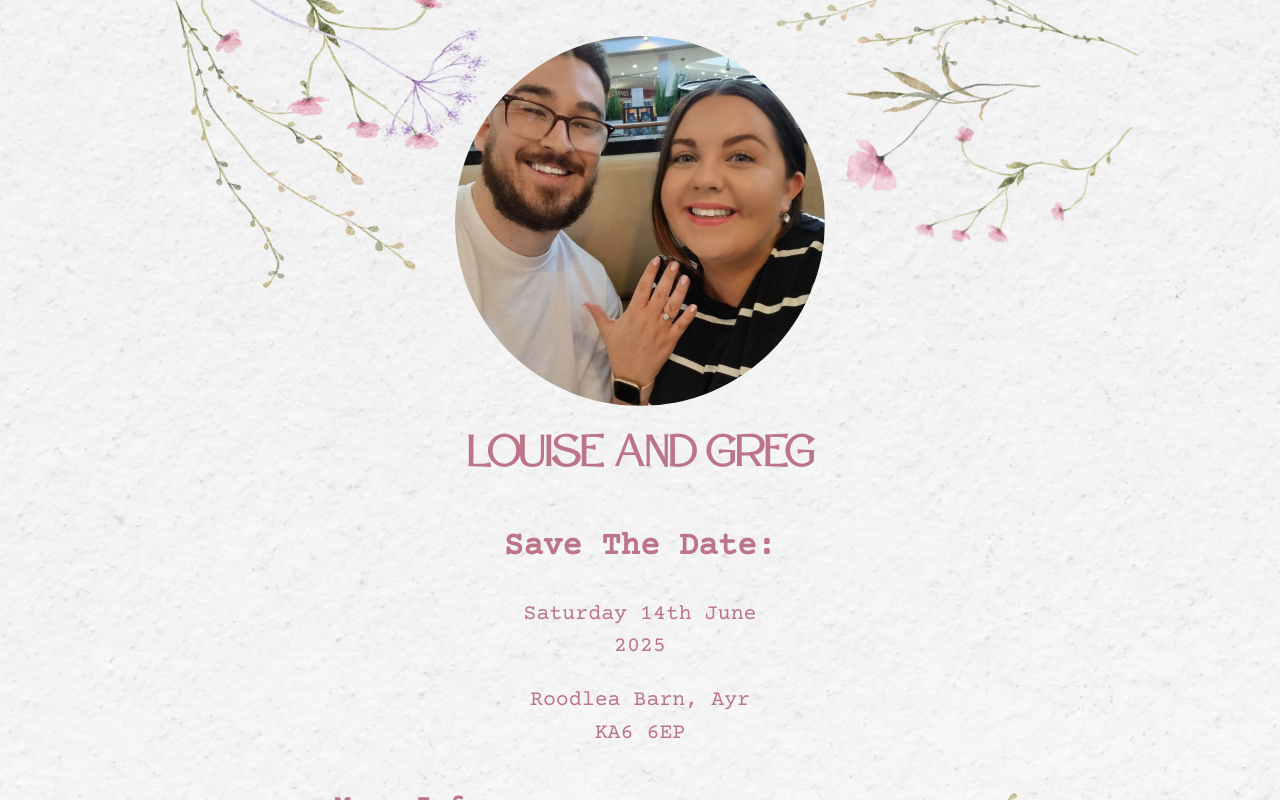
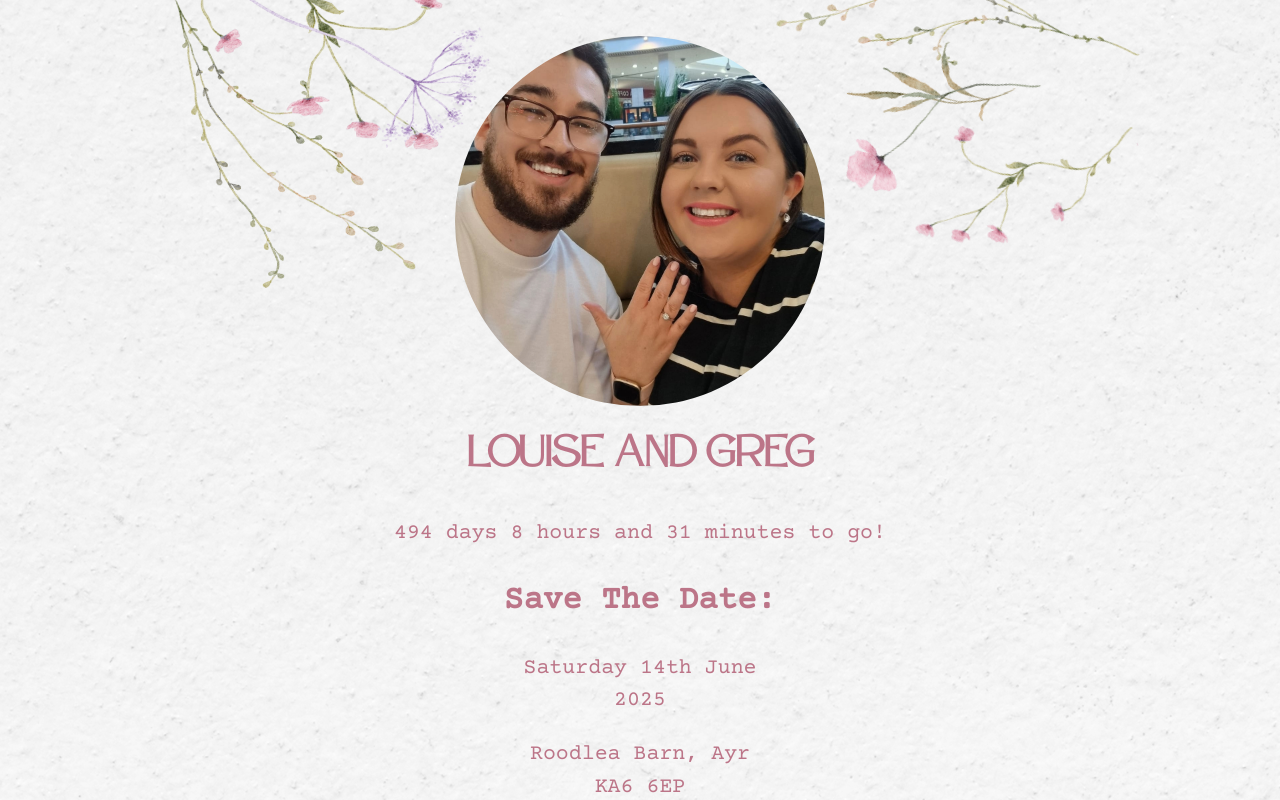
Before and after one commit to procrastian/wedding-RSVP-site, a Next.js app: page / in a window 1280 px wide. Built offline with nearby package versions, Linux system fonts and the light colour scheme.

Commit message:
countdown timer added

```diff
--- /dev/null
+++ b/components/countdown.js
@@ -0,0 +1,24 @@
+import React, { useEffect, useState } from 'react';
+import Countdown from 'react-countdown';
+
+const CountdownToSpecificDate = ({ date }) => {
+  const [remainingTime, setRemainingTime] = useState({});
+
+  useEffect(() => {
+    const interval = setInterval(() => {
+      setRemainingTime(new Date(date) - new Date());
+    }, 1000);
+
+    return () => clearInterval(interval);
+  }, [date]);
+
+  return (
+    <Countdown date={date} renderer={({ days, hours, minutes }) => (
+      <div>
+        <p>{days} days {hours} hours and {minutes} minutes to go!</p>
+      </div>
+    )} />
+  );
+};
+
+export default CountdownToSpecificDate;
--- a/package.json
+++ b/package.json
@@ -10,6 +10,7 @@
     "gray-matter": "^4.0.3",
     "next": "latest",
     "react": "18.2.0",
+    "react-countdown": "^2.3.6",
     "react-dom": "18.2.0",
     "remark": "^15.0.1",
     "remark-html": "^16.0.1"
--- a/pages/index.js
+++ b/pages/index.js
@@ -3,6 +3,7 @@ import Layout, { siteTitle } from "../components/layout";
 import utilStyles from "../styles/utils.module.css";
 import { getSortedPostsData } from "../lib/posts";
 import Link from "next/link";
+import CountdownToSpecificDate from "../components/countdown.js";
 
 export async function getStaticProps() {
   const allPostsData = getSortedPostsData();
@@ -13,6 +14,7 @@ export async function getStaticProps() {
   };
 }
 export default function Home({ allPostsData }) {
+  const targetDate = "2025-06-14T00:00:00Z";
   return (
     <Layout home>
       <Head>
@@ -29,6 +31,9 @@ export default function Home({ allPostsData }) {
         ></link>
       </Head>
       <section className={utilStyles.headingMd}>
+        <div className="countdownTimer">
+          <CountdownToSpecificDate date={targetDate} />
+        </div>
         <div className="saveDate">
           <h2>Save The Date:</h2>
           <p>
--- a/styles/global.css
+++ b/styles/global.css
@@ -101,3 +101,7 @@ h1 {
     transform: rotate(0.1turn);
   }
 }
+
+.countdownTimer {
+  justify-self: center;
+}
```
Also changed, not shown: 1 other file (tests, documents, lock files or other folders).
